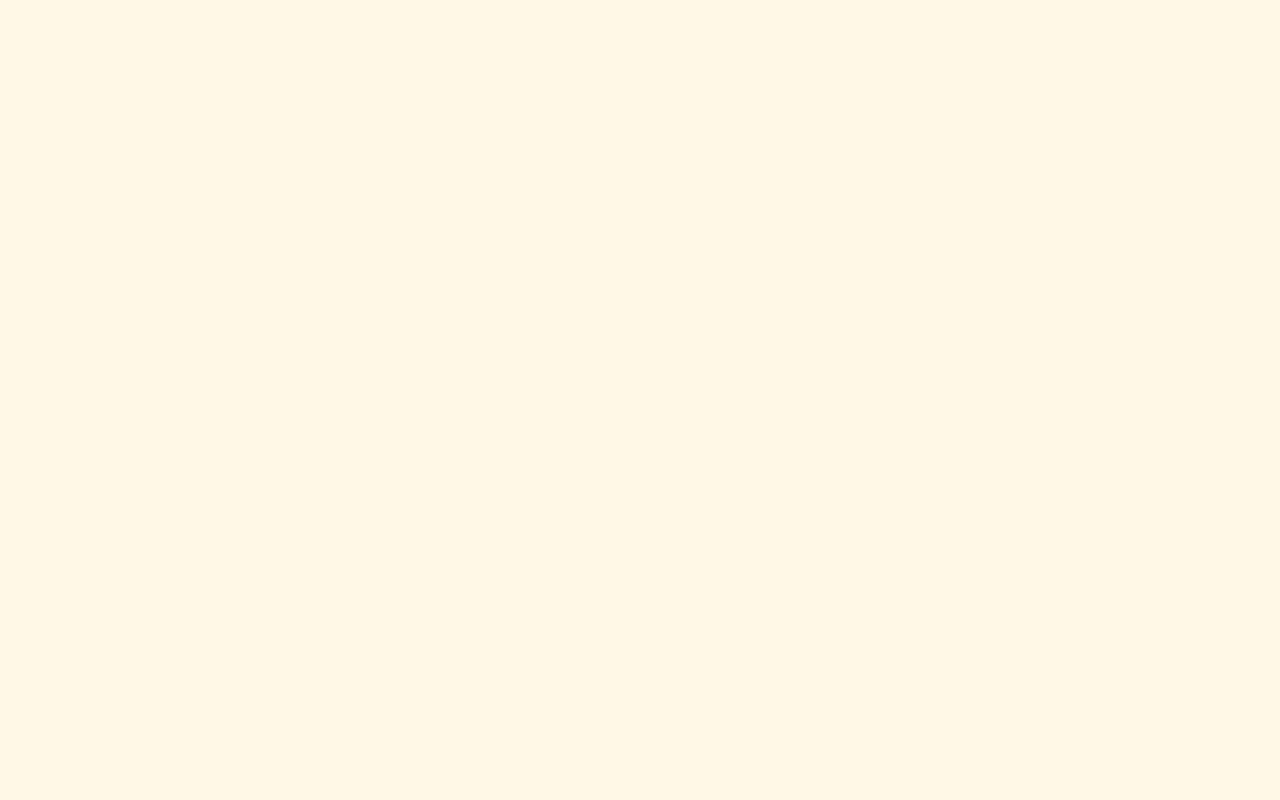
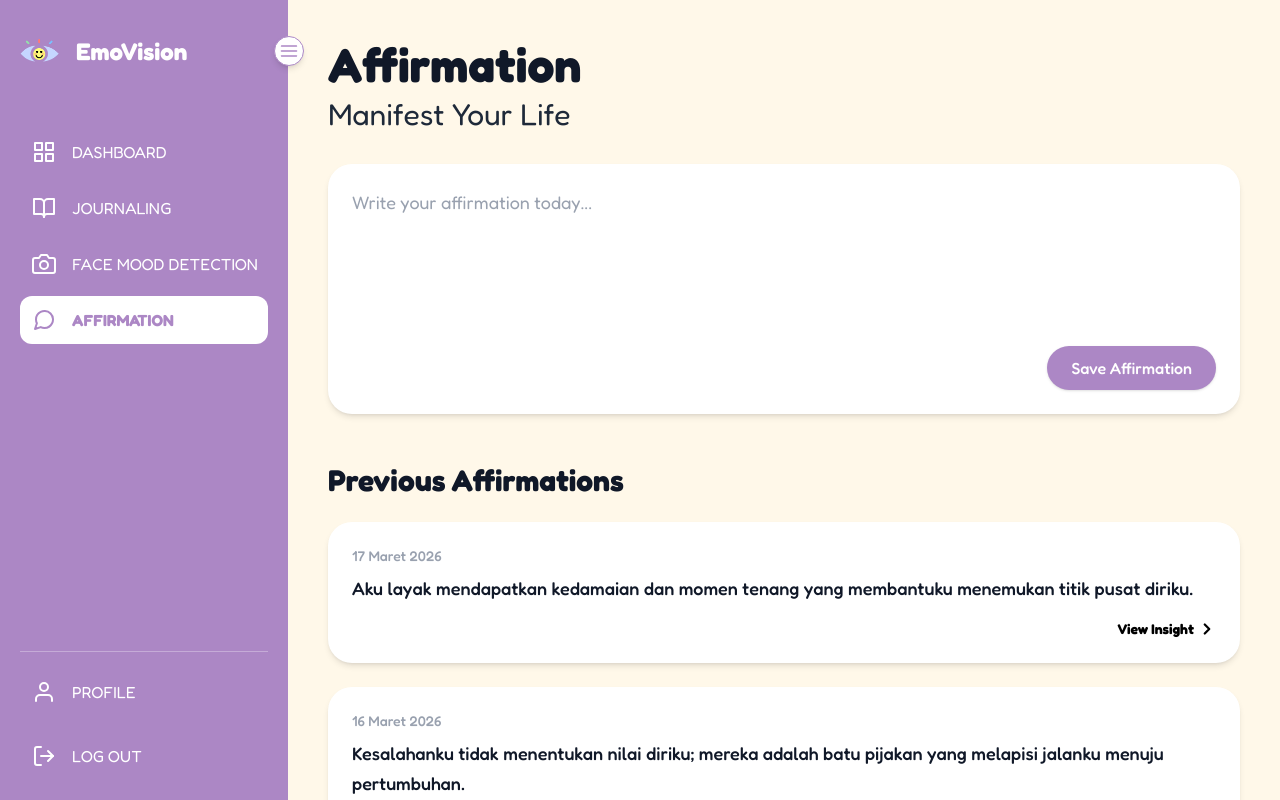
Before and after one commit to EmoVision-Capstone-Project/emovision-frontend, a React (Vite) app: page /affirmation in a window 1280 px wide. Before the commit this address had no page. Built offline with nearby package versions, Linux system fonts and the light colour scheme.

Commit message:
add affirmation page and previous affirmations display

```diff
--- a/src/App.jsx
+++ b/src/App.jsx
@@ -4,6 +4,7 @@ import Login from "./pages/Login";
 import Register from "./pages/Register";
 import Dashboard from "./pages/Dashboard";
 import Profile from "./pages/Profile";
+import Affirmation from "./pages/Affirmation";
 
 function App() {
   return (
@@ -14,6 +15,7 @@ function App() {
         <Route path="/register" element={<Register />} />
         <Route path="/dashboard" element={<Dashboard />} />
         <Route path="/profile" element={<Profile />} />
+        <Route path="/affirmation" element={<Affirmation />} />
       </Routes>
     </Router>
   );
--- /dev/null
+++ b/src/pages/Affirmation.jsx
@@ -0,0 +1,90 @@
+import React, { useState } from "react";
+import { FiChevronRight } from "react-icons/fi";
+import Sidebar from "../components/Sidebar";
+import Footer from "../components/Footer";
+
+const previousAffirmations = [
+  {
+    date: "17 Maret 2026",
+    text: "Aku layak mendapatkan kedamaian dan momen tenang yang membantuku menemukan titik pusat diriku.",
+  },
+  {
+    date: "16 Maret 2026",
+    text: "Kesalahanku tidak menentukan nilai diriku; mereka adalah batu pijakan yang melapisi jalanku menuju pertumbuhan.",
+  },
+  {
+    date: "15 Maret 2026",
+    text: "Aku memilih untuk memancarkan energi, gairah, dan cahaya kepada setiap orang yang kutemui.",
+  },
+];
+
+export default function Affirmation() {
+  const [currentAffirmation, setCurrentAffirmation] = useState("");
+
+  const handleSave = () => {
+    console.log("Afirmasi disimpan:", currentAffirmation);
+    setCurrentAffirmation("");
+  };
+
+  return (
+    <div className="flex h-screen bg-emo-bg font-fredoka overflow-hidden">
+      <Sidebar />
+
+      <div className="flex-1 overflow-y-auto">
+        <div className="p-10 max-w-6xl mx-auto min-h-screen">
+
+          <div className="mb-8">
+            <h1 className="text-5xl font-bold text-gray-900 mb-2">Affirmation</h1>
+            <p className="text-3xl text-gray-800">Manifest Your Life</p>
+          </div>
+
+          <div className="bg-white p-6 rounded-3xl shadow-md flex flex-col mb-12 relative min-h-[250px]">
+            <textarea
+              className="w-full flex-1 resize-none outline-none text-lg text-gray-700 placeholder-gray-400 bg-transparent pb-16"
+              placeholder="Write your affirmation today..."
+              value={currentAffirmation}
+              onChange={(e) => setCurrentAffirmation(e.target.value)}
+            />
+            <div className="absolute bottom-6 right-6">
+              <button
+                onClick={handleSave}
+                className="bg-[#AC87C5] hover:bg-[#9b75b3] text-white px-6 py-2.5 rounded-full font-medium transition-colors shadow-sm"
+              >
+                Save Affirmation
+              </button>
+            </div>
+          </div>
+
+          <div className="mb-12">
+            <h2 className="text-3xl font-bold mb-6 text-gray-900">Previous Affirmations</h2>
+
+            <div className="flex flex-col gap-6">
+              {previousAffirmations.map((item, index) => (
+                <div key={index} className="bg-white p-6 rounded-3xl shadow-md flex flex-col">
+                  <span className="text-gray-400 font-medium text-sm mb-2">
+                    {item.date}
+                  </span>
+                  <p className="text-gray-900 font-medium text-lg leading-relaxed mb-4">
+                    {item.text}
+                  </p>
+                  <div className="flex justify-end mt-auto">
+                    <button className="text-black font-bold text-sm flex items-center hover:text-gray-600 transition-colors group">
+                      View Insight
+                      <FiChevronRight
+                        size={18}
+                        strokeWidth={3}
+                        className="ml-1 group-hover:translate-x-1 transition-transform"
+                      />
+                    </button>
+                  </div>
+                </div>
+              ))}
+            </div>
+          </div>
+
+        </div>
+        <Footer />
+      </div>
+    </div>
+  );
+}
```
